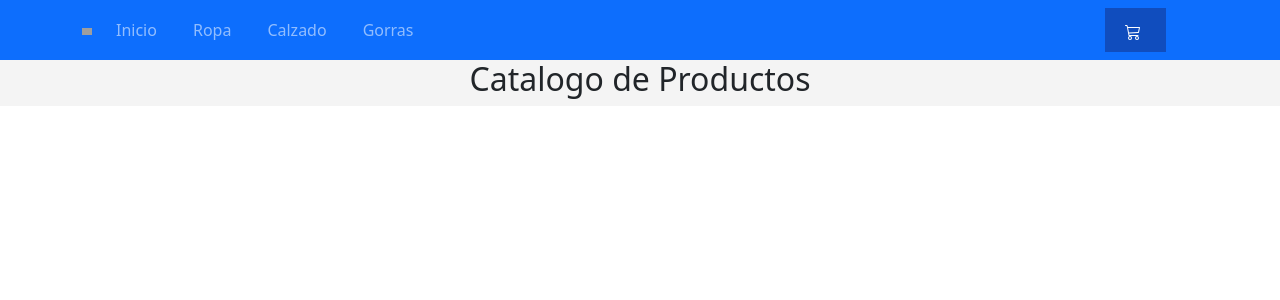
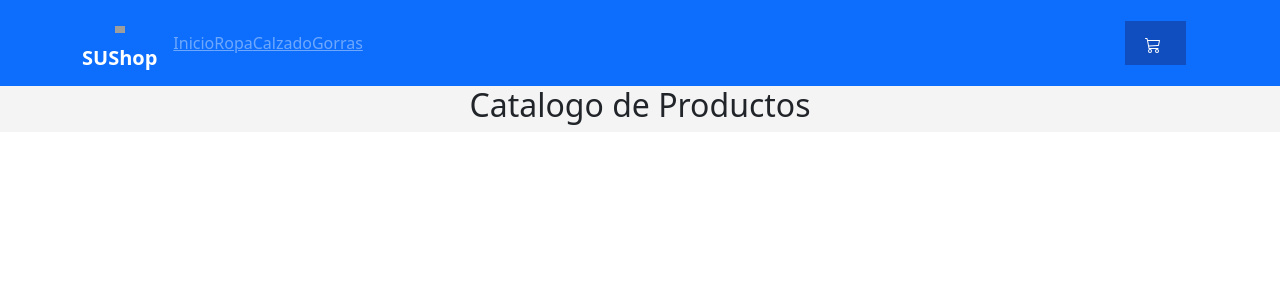
Before and after one commit to RicardoSuSilva/PreEntregaSuSilva1, a React (Create React App) app: page / in a window 1280 px wide. Shown: the top 300 px of the page. Built offline with nearby package versions, Linux system fonts and the light colour scheme; grey boxes are pictures that could not be loaded.

Commit message:
se instalo react router dom y se crearon componentes para cada categoria de productos

```diff
--- a/package.json
+++ b/package.json
@@ -11,6 +11,7 @@
     "react-bootstrap": "^2.9.1",
     "react-dom": "^18.2.0",
     "react-icons": "^4.12.0",
+    "react-router-dom": "^6.20.1",
     "react-scripts": "5.0.1",
     "web-vitals": "^2.1.4"
   },
--- a/src/App.js
+++ b/src/App.js
@@ -1,17 +1,39 @@
 import ItemListContainer from './Components/ItemListContainer/ItemListContainer';
 import './App.css';
-import NavBar from './Components/NavBar/NavBar'
+import NavBar from './Components/NavBar/NavBar';
+import {BrowserRouter, Routes, Route} from 'react-router-dom';
+import CartWidget from './Components/CartWidget/CartWidget';
+import Ropa from './Components/Ropa';
+import Calzado from './Components/Calzado';
+import Gorras from './Components/Gorras';
+import Error from './Components/Error';
+
 
 
 function App() {
   return (
     <div className="App">
+    <BrowserRouter>
     <NavBar/>
-    <ItemListContainer greeting='Catalogo de Productos'/>
+
+    <Routes>
 
 
 
 
+    <Route path='/' element={ <ItemListContainer greeting='Catalogo de Productos'/> } />
+  |  <Route path='/' element={ <ItemListContainer greeting='Catalogo'/> } />
+    <Route path='/ropa' element={ <Ropa /> } />
+    <Route path='/calzado' element={ <Calzado /> } />
+    <Route path='/gorras' element={ <Gorras /> } />
+    <Route path='/cart' element={ <CartWidget /> } />
+    <Route path='*' element={ <Error />} />
+
+    </Routes>
+
+
+
+    </BrowserRouter>
 
     </div>
 
--- /dev/null
+++ b/src/Components/Calzado.js
@@ -0,0 +1,15 @@
+import React from 'react';
+
+const Calzado = () => {
+    return (
+        <div>
+            <h3>Ubicacion de Calzado</h3>
+
+
+        </div>
+
+    );
+
+}
+
+export default Calzado;
--- /dev/null
+++ b/src/Components/Error.js
@@ -0,0 +1,14 @@
+import React from "react";
+
+const Error = () => {
+    return(
+        <div>
+            <h3> Error No existe el producto</h3>
+
+        </div>
+
+    );
+
+}
+
+export default Error;
--- /dev/null
+++ b/src/Components/Gorras.js
@@ -0,0 +1,14 @@
+import React from 'react';
+
+const Gorras = () => {
+    return (
+        <div>
+        <h3>ubican Gorras</h3>
+        </div>
+
+
+    );
+
+}
+
+export default Gorras;
--- a/src/Components/NavBar/NavBar.css
+++ b/src/Components/NavBar/NavBar.css
@@ -1,17 +1,17 @@
 .navbar {
-    background-color: #333;
+    background-color: #f5f0f0;
     width: 100%; /* Ajuste para que ocupe toda la pantalla */
   }
 
   .navbar-brand {
-    color: #eceaea;
+    color: #f7e9e9;
     font-size: 24px;
     font-weight: bold;
     margin-right: 2.5rem; /* Agrega margen a la derecha para separar del resto de los elementos */
   }
 
   .nav-link {
-    color: #066c7e;
+    color: #f7fcfd;
     font-size: 18px;
     margin-right: 20px;
   }
--- a/src/Components/NavBar/NavBar.js
+++ b/src/Components/NavBar/NavBar.js
@@ -2,8 +2,9 @@ import Container from 'react-bootstrap/Container';
 import Nav from 'react-bootstrap/Nav';
 import Navbar from 'react-bootstrap/Navbar';
 import CartWidget from '../CartWidget/CartWidget';
-import Logo from './Logo'
-import './NavBar.css'
+import Logo from './Logo';
+import './NavBar.css';
+import { Link } from 'react-router-dom';
 
 function NavBar() {
     return (
@@ -11,16 +12,16 @@ function NavBar() {
 
         <Navbar bg="primary" data-bs-theme="dark">
           <Container>
-            <Navbar.Brand href="#home"> <Logo/> </Navbar.Brand>
+            <Navbar.Brand to="/"> <Logo/> SUShop </Navbar.Brand>
             <Nav className="me-auto">
-              <Nav.Link href="#home">Inicio</Nav.Link>
-              <Nav.Link href="#clothes">Ropa</Nav.Link>
-              <Nav.Link href="#shoes">Calzado</Nav.Link>
-              <Nav.Link href="#cups">Gorras</Nav.Link>
+              <Link to="/">Inicio</Link>
+              <Link to="/ropa">Ropa</Link>
+              <Link to="/calzado">Calzado</Link>
+              <Link to="/gorras">Gorras</Link>
 
 
             </Nav>
-          <Nav.Link href="#cart"> <CartWidget/> </Nav.Link>
+          <Link to="/cart"> <CartWidget/> </Link>
         </Container>
       </Navbar>
       </>
--- /dev/null
+++ b/src/Components/Ropa.js
@@ -0,0 +1,15 @@
+import React from 'react';
+
+const Ropa = () => {
+    return (
+        <div>
+            <h3> ubicacion de Ropa</h3>
+
+        </div>
+
+    );
+
+
+}
+
+export default Ropa;
```
Also changed, not shown: 1 other file (tests, documents, lock files or other folders).
